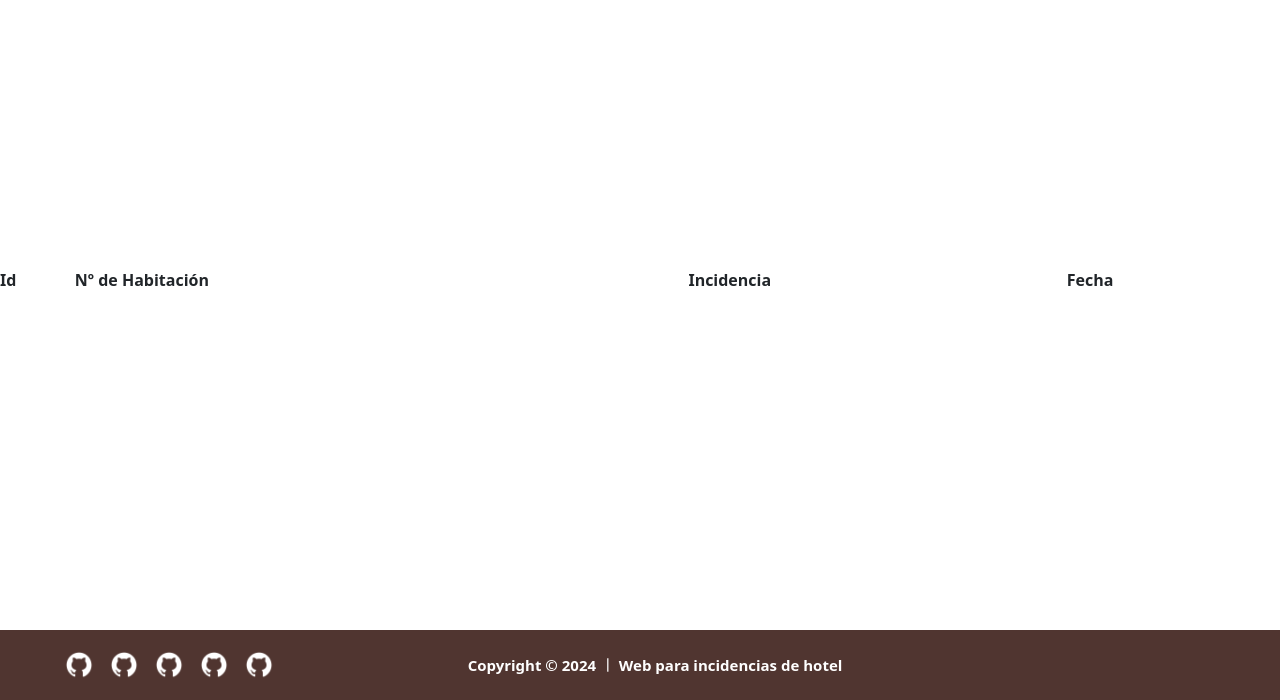
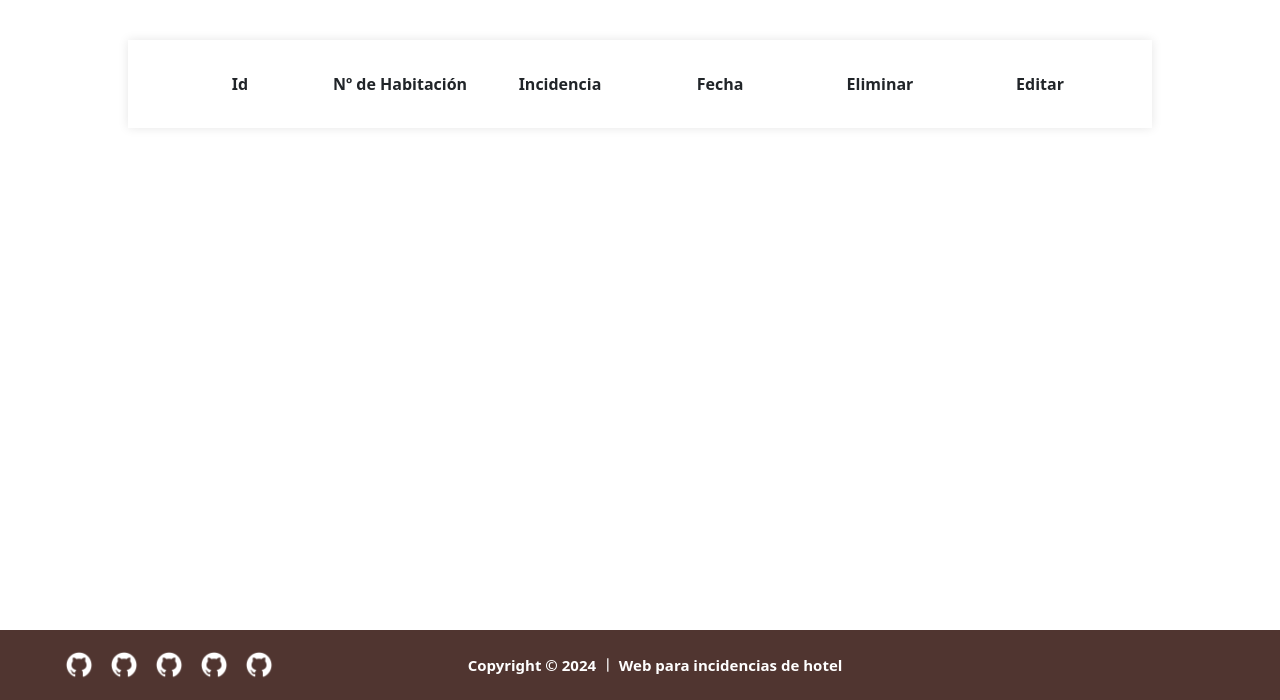
Before and after one commit to Mangel111111111/La-Conserjer-a, a PHP site: page / in a window 1280 px wide. Shown: the part 100-800 px from the top of the page. Run offline with PHP 8.4, Linux system fonts and the light colour scheme; data that the repository does not hold is empty.

Commit message:
style: TableMainMenu

```diff
--- a/src/Views/callList.php
+++ b/src/Views/callList.php
@@ -7,6 +7,7 @@
         require_once("Components/header.php")
     ?>
         <main>
+            <div id="list">
                 <table>
                     <thead>
                         <tr>
@@ -14,9 +15,11 @@
                             <th>Nº de Habitación</th>
                             <th>Incidencia</th>
                             <th>Fecha</th>
-
+                            <th>Eliminar</th>
+                            <th>Editar</th>
                         </tr>
                     </thead>
+                    <div>
                         <tbody>
                             <?php
                                 foreach($data["call"] as $call){
@@ -29,12 +32,12 @@
 
                                             <td>
                                                 <a href='?action=delete&id={$call->id}'>
-                                        <button type='button'>Delete</button>
+                                                    <img class='delete' src='./public/img/icons/deleteIconBlack.png' alt='boton para eliminar'>
                                                 </a>
                                             </td>
                                             <td>
                                                 <a href='?action=update&id={$call->id}'>
-                                        <button type='button'>Update</button>
+                                                    <img class='update' src='./public/img/icons/addIconBlack.png' alt='boton para editar'>
                                                 </a>
                                             </td>
                                         </tr>
@@ -42,7 +45,9 @@
                                 }
                             ?>
                         </tbody>
+                    </div>
                 </table>
+            </div>
         </main>
         <?php
         require_once("Components/footer.php")
--- a/src/css/style.css
+++ b/src/css/style.css
@@ -1,6 +1,7 @@
 @import url(footer.css);
 @import url(header.css);
 @import url(forms.css);
+@import url(table.css);
 
 :root {
   --lightBrown: #ede8ea;
--- /dev/null
+++ b/src/css/table.css
@@ -0,0 +1,65 @@
+#list{
+    display: flex;
+    flex-wrap: wrap;
+    justify-content: center;
+    flex-direction: row;
+    min-height: 60vh;
+}
+
+table{
+    width: 80%;
+    border-collapse: collapse;
+}
+
+thead{
+    display: flex;
+    flex-direction: row;
+    padding: 2rem;
+    width: 100%;
+    flex-wrap: wrap;
+    justify-content: space-between;
+    box-shadow: 0px 0px 10px rgba(0, 0, 0, 0.1);
+}
+
+tbody{
+    display: flex;
+    flex-direction: column;
+    max-width: 100%;
+    max-height: 40vh;
+    overflow-y: auto;
+}
+
+th{
+    min-width: 20vh;
+}
+
+td{
+
+    max-width: 100vh;
+    min-width: 28vh;
+}
+
+tr{
+    display: flex;
+    justify-content: space-between;
+    width: 100%;
+    text-align: center;
+}
+
+.delete{
+    width: 50px;
+    transition: transform 0.5s ease
+}
+
+.delete:hover {
+    transform: scale(1.4);
+}
+
+.update{
+    width: 50px;
+    transition: transform 0.5s ease;
+}
+
+.update:hover {
+    transform: scale(1.4);
+}
```
Lines whose indentation alone changed are shown as unchanged.
